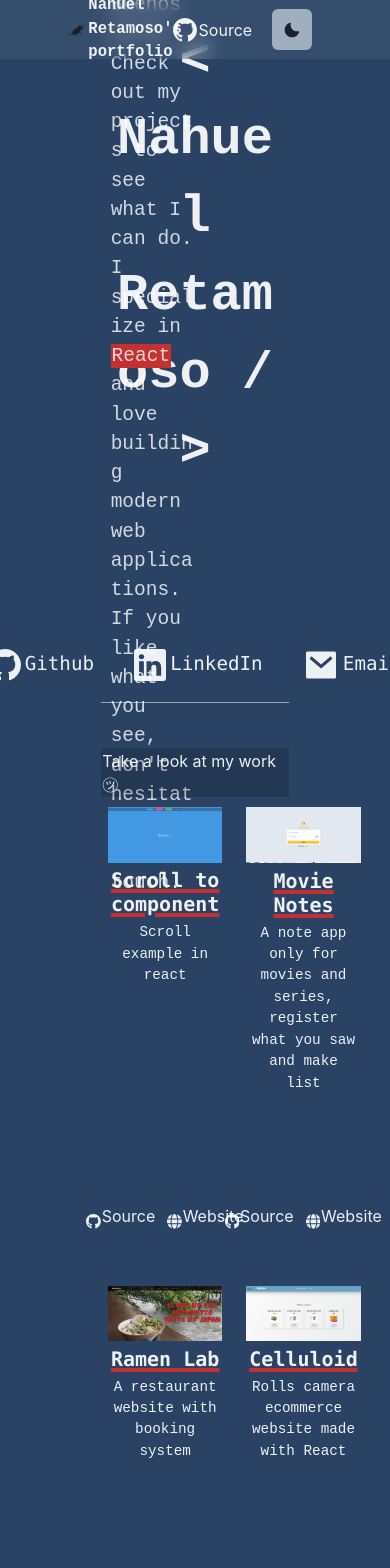
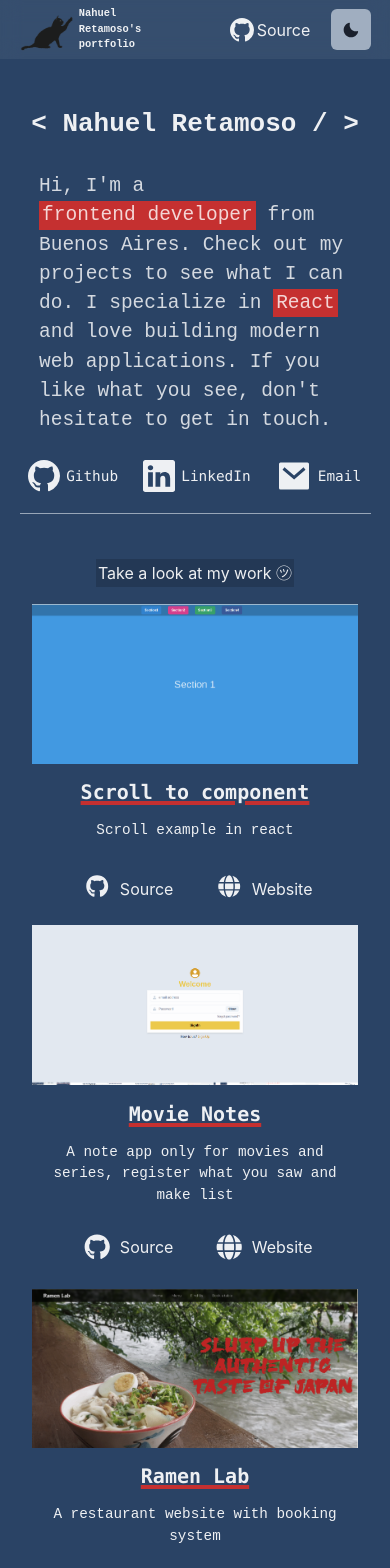
Before and after one commit to nahuel-retamoso/portfolio, a React (Create React App) app: page / in a window 390 px wide. Shown: the top 1568 px of the page. Built offline with nearby package versions, Linux system fonts and the light colour scheme; no server answers.

Commit message:
responsive

```diff
--- a/src/components/Contact.js
+++ b/src/components/Contact.js
@@ -18,11 +18,11 @@ const Contact = () => {
     }
 
     return (
-        <Flex color='whiteAlpha.900' fontFamily='mono' fontSize='1.2em'  w='57%' h='6vh' justify='center' align='center'>
+        <Flex color='whiteAlpha.900' fontFamily='mono' fontSize={{base: '0.9em', '2xl': '1.2em'}}  w={{base: '90vw', '2xl': '57%'}} h='6vh' justify='center' align='center'>
             <Icon as={GoMarkGithub} mr='1.5%' w={8} h={8} />
-            <Link _hover={{textDecoration: 'none', bg:'red.50', color:'blackAlpha.900'}} p='0.2%' mr='18%' href="https://github.com/nahuel-retamoso">Github</Link>
+            <Link _hover={{textDecoration: 'none', bg:'red.50', color:'blackAlpha.900'}} p='0.2%' mr={{base:'7%', '2xl': '18%'}} href="https://github.com/nahuel-retamoso">Github</Link>
             <Icon as={BsLinkedin} mr='1.5%' w={8} h={8} />
-            <Link _hover={{textDecoration: 'none', bg:'red.50', color:'blackAlpha.900'}} p='0.2%' mr='18%' href="https://www.linkedin.com/in/nahuel-retamoso-8a468b10b/" >LinkedIn</Link>
+            <Link _hover={{textDecoration: 'none', bg:'red.50', color:'blackAlpha.900'}} p='0.2%' mr={{base:'7%', '2xl': '18%'}} href="https://www.linkedin.com/in/nahuel-retamoso-8a468b10b/" >LinkedIn</Link>
             <Icon as={RiMailFill} mr='1.5%' w={9} h={9} />
             <Link _hover={{textDecoration: 'none', bg:'red.50', color:'blackAlpha.900'}} p='0.2%' onClick={() => copy()}>Email</Link>
         </Flex>
--- a/src/components/Footer.js
+++ b/src/components/Footer.js
@@ -2,8 +2,8 @@ import { Flex, Text } from "@chakra-ui/react";
 
 const Footer = () => {
     return (
-        <Flex mt='4%' mb='1%' w='60%' justify='center'>
-            <Text color ='whiteAlpha.400'>© 2023 Nahuel Retamoso. All Rights Reserved.</Text>
+        <Flex mt={{base: '8%', '2xl': '4%'}} mb='1%' w={{base: '80%', '2xl': '60%'}} justify='center'>
+            <Text fontSize={{base: '0.7em', '2xl': '1em'}} color ='whiteAlpha.400'>© 2023 Nahuel Retamoso. All Rights Reserved.</Text>
         </Flex>
     );
 }
--- a/src/components/Header.js
+++ b/src/components/Header.js
@@ -3,8 +3,8 @@ import Keyboard from "./Keyboard";
 
 const Header = () => {
     return (
-       <Flex w='47%' h='60vh' align='center'>
-            <Text fontFamily='monospace'  w='50%' color='whiteAlpha.800' m='4%' fontSize='1.5em' ><Highlight query={['frontend developer', 'React']} styles={{bg:'red.600', color:'whiteAlpha.800', p:'1%'}}>Hi, I'm a frontend developer from Buenos Aires. Check out my projects to see what I can do. I specialize in React and love building modern web applications. If you like what you see, don't hesitate to get in touch.</Highlight></Text>
+       <Flex w={{base: '100%', '2xl': '47%'}} h={{base: 'fit-content','2xl': '60vh'}} align='center' direction={{base: 'column', '2xl': 'row'}}>
+            <Text fontFamily='monospace'  w={{base:'80%', '2xl': '50%'}} color='whiteAlpha.800' m='4%' fontSize='1.5em' ><Highlight query={['frontend developer', 'React']} styles={{bg:'red.600', color:'whiteAlpha.800', p:'1%'}}>Hi, I'm a frontend developer from Buenos Aires. Check out my projects to see what I can do. I specialize in React and love building modern web applications. If you like what you see, don't hesitate to get in touch.</Highlight></Text>
             <Keyboard />
        </Flex>
     );
--- a/src/components/Keyboard.js
+++ b/src/components/Keyboard.js
@@ -77,7 +77,7 @@ const Keyboard = () => {
 
     return (
         <Tooltip label='This work is based on "keyboard" (https://sketchfab.com/3d-models/keyboard-ba869e8681974cf088736173b8b86fef) by 45P3R4 (https://sketchfab.com/45P3R4) licensed under CC-BY-4.0 (http://creativecommons.org/licenses/by/4.0/)' bg='whiteAlpha.200' placement='right' >
-            <Box w='50%' mr='2%' h='65%'ref={containerRef}>
+            <Box w={{base: '80%', '2xl': '50%'}} mr={{base: '0%', '2xl': '2%'}} h={{base: '35%', '2xl': '65%'}} ref={containerRef}>
             </Box>
         </Tooltip>
     );
--- a/src/components/Navbar.js
+++ b/src/components/Navbar.js
@@ -5,15 +5,15 @@ import { GoMarkGithub } from "react-icons/go";
 const Navbar = () => {
     return (
        <Flex zIndex='overlay' backdropFilter='blur(10px)' bg='whiteAlpha.100' pos='fixed' w='100%' h='7vh' align='center' >
-            <Flex ml='20%' w='25%' justify='center' align='center'>
-                <Image mb='2%' boxSize='19%' src="./cat.png" alt="cat" />
-                <Text ml='3%' color='whiteAlpha.900' fontSize='1.2em' as='b' fontFamily='monospace'>Nahuel Retamoso's portfolio</Text>
+            <Flex ml={{base: '5%', '2xl': '20%'}} w={{base: '45%', '2xl': '25%'}} justify='center' align='center' >
+                <Image mb='2%' boxSize={{base: '40%', '2xl': '19%'}} src="./cat.png" alt="cat" />
+                <Text ml='3%' color='whiteAlpha.900' fontSize={{base: '0.8em', '2xl': '1.2em'}} as='b' fontFamily='monospace'>Nahuel Retamoso's portfolio</Text>
             </Flex>
-            <Flex color='whiteAlpha.900' w='50%' justify='right' align='center'>
+            <Flex color='whiteAlpha.900' w='50%' justify='right' align='center' >
                 <Icon as={GoMarkGithub} mr='1%' w={6} h={6} />
                 <Link _hover={{textDecoration: 'none', bg:'red.500'}} p='0.5%' href='https://github.com/nahuel-retamoso/portfolio'>Source</Link>
             </Flex>
-            <Button bgColor='gray.400' ml='5%' mr='20%' w='3%' h='70%' >
+            <Button bgColor='gray.400' ml='5%' mr={{base: '5%', '2xl': '20%'}} w='3%' h='70%' >
                 <MoonIcon />
             </Button>
        </Flex>
--- a/src/components/ProjectContainer.js
+++ b/src/components/ProjectContainer.js
@@ -3,10 +3,10 @@ import Project from "./Project";
 
 const ProjectContainer = () => {
     return (
-        <Flex direction='column' mt='3%' w='48%' h='110vh' align='center'>
+        <Flex direction='column' mt='3%' w={{base:'90%', '2xl': '48%'}} h={{base: 'fit-content', '2xl': '110vh'}} align='center'>
             <Divider />
             <Text color='whiteAlpha.900' mt='45' mb='5%' p='0.5%' bgColor='blackAlpha.300' >Take a look at my work ㋡</Text>
-            <Grid w='93%' h='100%' templateColumns="repeat(2, 1fr)" gap={6}>
+            <Grid w='93%' h='100%' templateColumns={{base: 'repeat(1, 1fr)', '2xl': "repeat(2, 1fr)"}} gap={6}>
 
                 <Project title='Scroll to component' description='Scroll example in react' source='https://github.com/nahuel-retamoso/scroll-to-component' website='https://scroll-to-component.vercel.app/' image='./scroll.png' />
 
--- a/src/components/Title.js
+++ b/src/components/Title.js
@@ -2,8 +2,8 @@ import {Text, Box } from "@chakra-ui/react";
 
 const Title = () => {
     return (
-            <Box mt='5%' w='44%' h='13.435vh' >
-                    <Text fontFamily='monospace' fontSize='4em' fontWeight='bold' color='whiteAlpha.900' mt='2%' align='center'>{'<'} <Text display='inline' color='whiteAlpha.900'>Nahuel Retamoso</Text> {'/ >'} </Text>
+            <Box mt={{base: '25%', '2xl': '5%'}} w={{base: '90%', '2xl': '44%'}} h={{base:'7vh', '2xl':'13.435vh'}}>
+                    <Text fontFamily='monospace' fontSize={{base: '2em', '2xl': '4em'}} fontWeight='bold' color='whiteAlpha.900' mt='2%' align='center'>{'<'} <Text display='inline' color='whiteAlpha.900'>Nahuel Retamoso</Text> {'/ >'} </Text>
             </Box>
     );
 };
```
